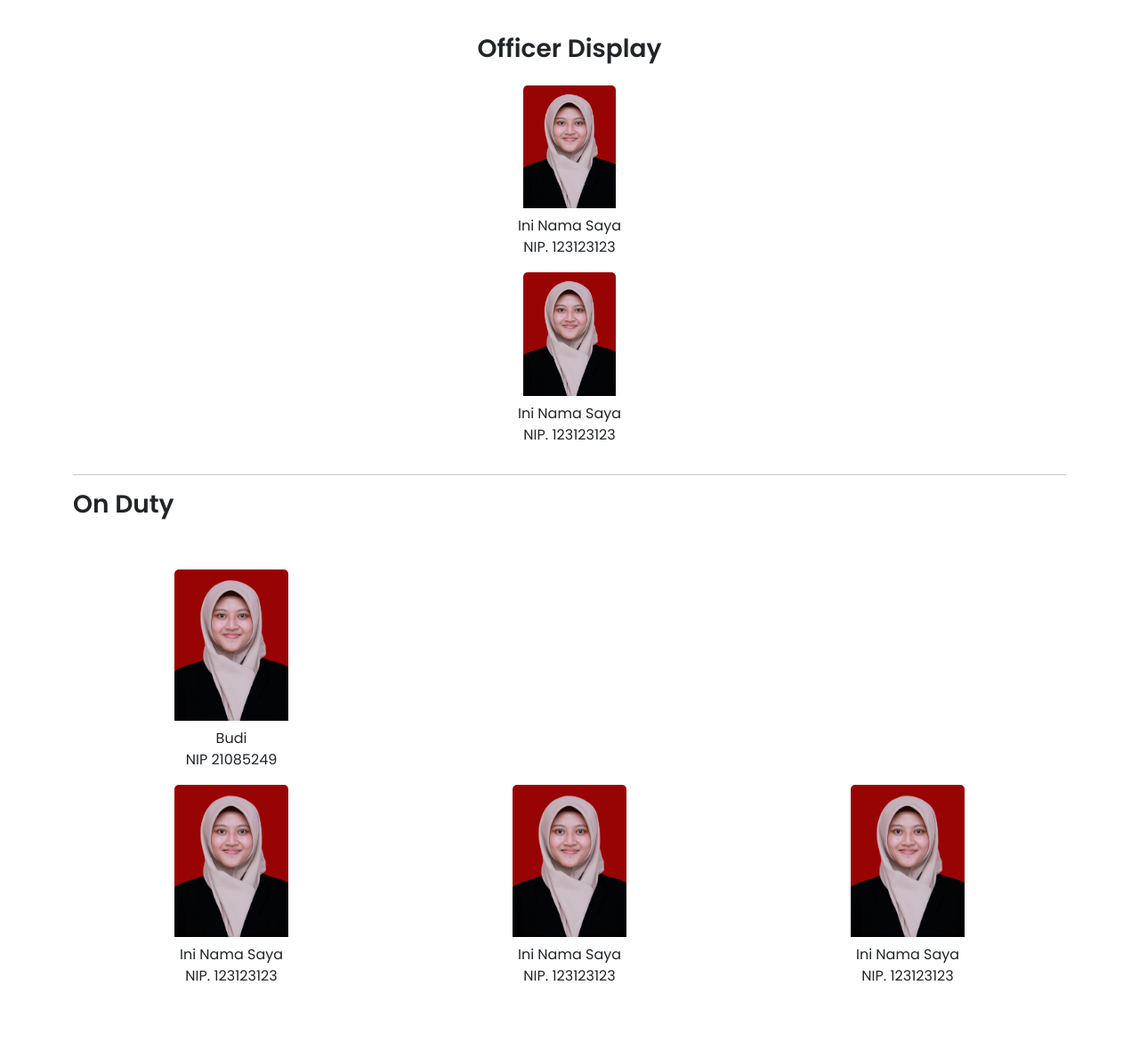
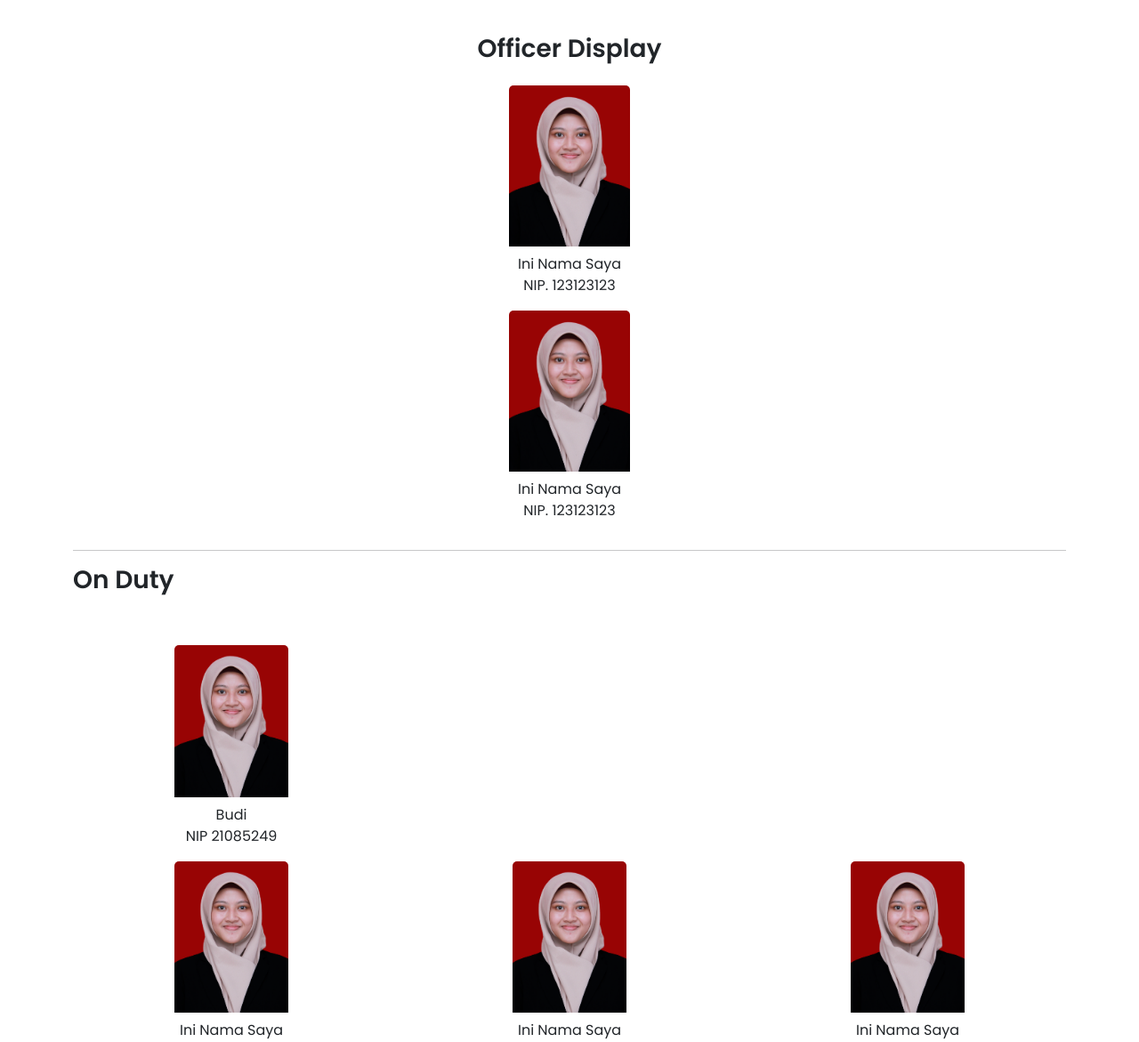
Before and after one commit to LvnnnX/Officer-Displayer, a Flask app: page / in a window 1280 px wide. Shown: the part 82-1253 px from the top of the page at 89% size. Run offline with Flask 3, Linux system fonts and the light colour scheme.

Commit message:
fix forntend

```diff
--- a/app.py
+++ b/app.py
@@ -13,13 +13,14 @@ def get_images(name: str) -> Image.Image:
 
 @app.route('/', methods=['GET', 'POST'])
 def indexku():
+    num_images = 2
     table = [
         {
             'nama': 'Budi',
             'nip': '21085249',
         }
     ]
-    return render_template('index.html', table=table)
+    return render_template('index.html', table=table, num_images=num_images)
 
 if __name__ == '__main__':
     PATH = Path(__file__).parent
--- a/templates/style.css
+++ b/static/images/style.css
@@ -65,3 +65,8 @@ html {
 .fa-brands:hover{
     color: #94b7ff;
 }
+.image-container {
+    display: flex;
+    justify-content: center;
+    align-items: center;
+}
--- a/templates/index.html
+++ b/templates/index.html
@@ -6,7 +6,7 @@
     <meta name="viewport" content="width=device-width, initial-scale=1.0">
     <link href="https://cdn.jsdelivr.net/npm/bootstrap@5.3.1/dist/css/bootstrap.min.css" rel="stylesheet"
         integrity="sha384-4bw+/aepP/YC94hEpVNVgiZdgIC5+VKNBQNGCHeKRQN+PtmoHDEXuppvnDJzQIu9" crossorigin="anonymous">
-    <link rel="stylesheet" href="style.css">
+    <link rel="stylesheet" href="/static/images/style.css">
     <link rel="stylesheet" href="https://cdnjs.cloudflare.com/ajax/libs/font-awesome/6.0.0-beta3/css/all.min.css">
     <title>On Duty Tracking</title>
 </head>
@@ -34,13 +34,13 @@
             <h3 class="m-4" style="font-weight: 600;">Officer Display</h3>
 
             <div class="row d-flex justify-content-center">
-                <div class="card" style="width: 8rem; border-style: none;">
+                <div class="card" style="width: 10rem; border-style: none;">
                     <img src="{{url_for('static',filename='images/template_34.jpg')}}" class="card-img-top" alt="...">
                 </div>
                 <p class="mt-2">Ini Nama Saya <br>NIP. 123123123</p>
             </div>
             <div class="row d-flex justify-content-center">
-                <div class="card" style="width: 8rem; border-style: none;">
+                <div class="card" style="width: 10rem; border-style: none;">
                     <img src="{{url_for('static',filename='images/template_34.jpg')}}" class="card-img-top" alt="...">
                 </div>
                 <p class="mt-2">Ini Nama Saya <br>NIP. 123123123</p>
```
